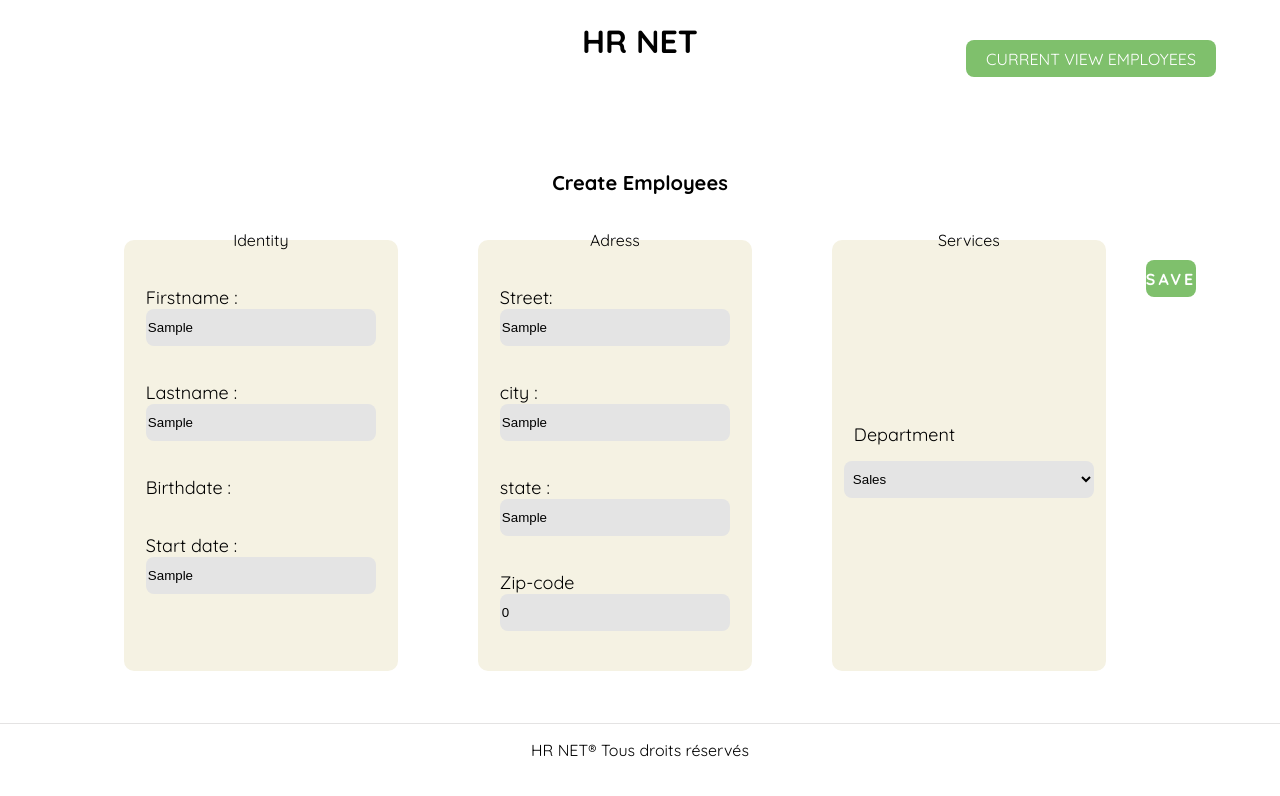
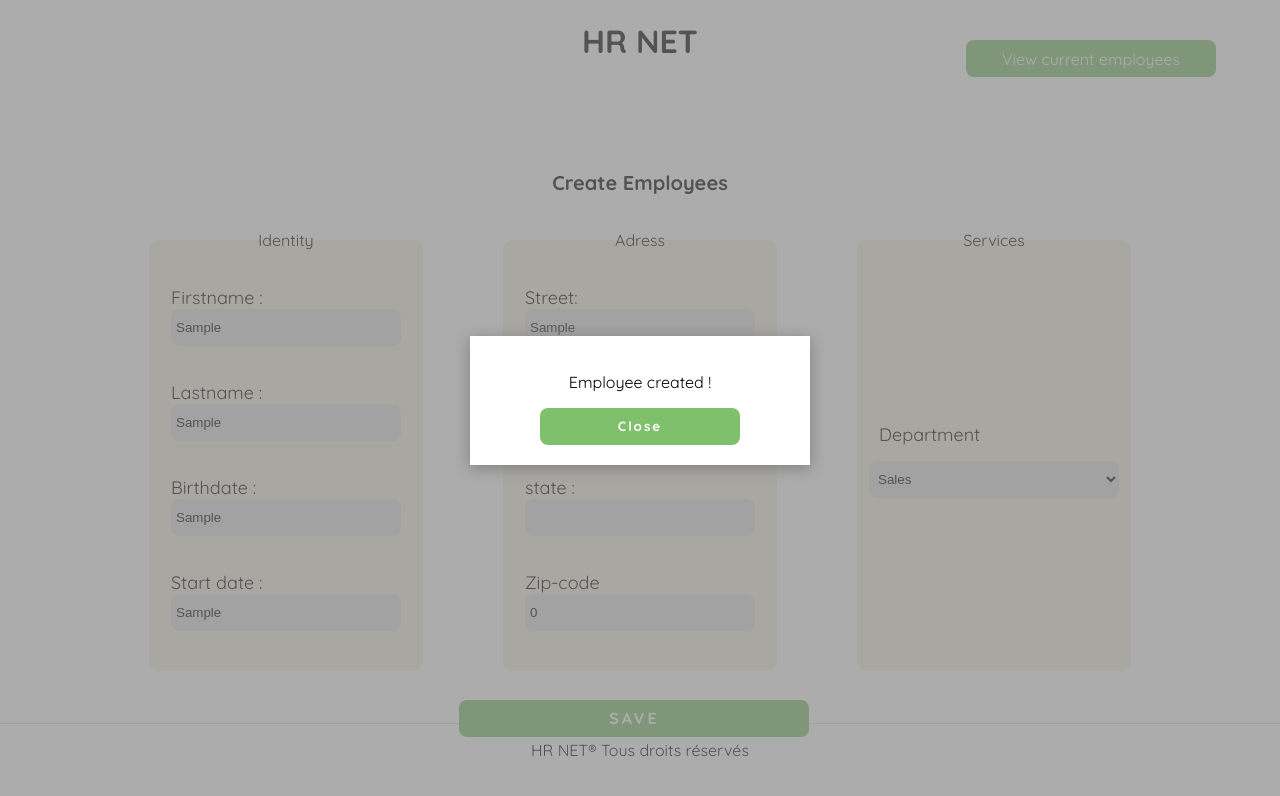
Before and after one commit to Erwandeb/PROJET_14_HRNET, a React (Create React App) app: page / in a window 1280 px wide. Both pictures are taken after typing "Sample", "Sample", "Sample", "Sample", "Sample", "Sample" into the empty fields and a click on the button "SAVE". Shown: the top 796 px of the page. Built offline with nearby package versions, Linux system fonts and the light colour scheme.

Commit message:
add list

```diff
--- a/src/components/CreateEmployee/Form.js
+++ b/src/components/CreateEmployee/Form.js
@@ -10,7 +10,9 @@ const FormName = () => {
     const [lastname, setLastname] = useState("");
     const [street , setStreet] = useState("");
     const [city, setCity] = useState("");
-    const [zipCode, setZipCode] = useState(0)
+    const [zipCode, setZipCode] = useState(0);
+    const [displayModal, setDisplayModal] = useState(false);
+    const modalText = "Employee created !";
 
     const handleSavingForm = (e) =>{
         /**
@@ -18,11 +20,11 @@ const FormName = () => {
         * 2- Envoie une modale de confirmation a l'utilisateur
         */
         e.preventDefault();
-        console.log("boum")
+        setDisplayModal(true);
+    }
 
-        const test = "yo";
-        //ModalDialog(test);
-
+    const hiddingModal = ()=>{
+        setDisplayModal(false)
     }
 
 
@@ -55,7 +57,7 @@ const FormName = () => {
                         </label>
                         <label htmlFor="Birthdate">
                             Birthdate :
-
+                            <input type="text"></input>
                         </label>
                         <label for="Start-date">
                             Start date :
@@ -109,87 +111,18 @@ const FormName = () => {
                             <option>Legal</option>
                         </select>
                 </fieldset>
-                <button className="save-form" type="submit">SAVE</button>
+                <button className="save-form" type="submit" onClick={ModalDialog}>SAVE</button>
             </form>
+            {
+                displayModal ? (
+                    <ModalDialog text={modalText} isHidding={hiddingModal}/>
+                ):(
+                    <div></div>
+                )
+            }
 
         </div>
     );
 };
 
 export default FormName;
-
-
-
-
-
-/*
-const SignIncontent = () => {
-
-    const [username, setUsername] = useState("");
-    const [password, setPassword] = useState("");
-
-    const  handleLogin =(e)=>{
-        e.preventDefault();
-
-        const identificationError = document.getElementById('identification-error');
-
-        axios({
-            method: "post",
-            url:`${process.env.REACT_APP_API_URL}api/v1/user/login`,
-            data: {
-                 email:username,
-                password:password,
-            },
-        })
-        .then((res)=>{
-            localStorage.setItem("token", res.data.body.token);
-            window.location='/profil';
-        })
-        .catch((err) => {
-            identificationError.innerHTML = "Vos identifiants sont incorrects !";
-            console.log(err.data);
-        })
-    };
-
-    return (
-        <section className="sign-in-content">
-            <i className="fa fa-user-circle sign-in-icon"></i>
-            <h1>Sign In</h1>
-            <form action="" onSubmit={handleLogin}>
-                <div className="input-wrapper">
-                    <label htmlFor="username">Username</label>
-                    <input
-                        type="text"
-                        id="username"
-                        onChange={(e)=>setUsername(e.target.value)}
-                        value={username}
-                        minLength="2"
-                        maxLength="15"
-                    />
-                </div>
-                <div className="input-wrapper">
-                    <label htmlFor="password">Password</label >
-                        <input
-                            type="password"
-                            id="password"
-                            onChange={(e)=>setPassword(e.target.value)}
-                            value={password}
-                            minLength="2"
-                            maxLength="15"
-                        />
-                </div>
-                <div className="input-remember">
-                    <input
-                        type="checkbox"
-                        id="remember-me"
-                    />
-                    <label htmlFor="remember-me">Remember me</label>
-                </div>
-                <div id="identification-error"></div>
-                <button type="submit" className="sign-in-button">Sign in</button>
-            </form>
-        </section>
-    );
-};
-
-*/
--- a/src/components/Plugins/DatePicker.js
+++ b/src/components/Plugins/DatePicker.js
@@ -8,11 +8,13 @@ export const DatePicker = () => {
     const dates_element = document.querySelector('.date-picker .dates')
 
 
-    date_picker_element.addEventListener('click',toggleDatePicker);
+    //date_picker_element.addEventListener('click',toggleDatePicker);
 
+    /*
     const toggleDatePicker =(e)=>{
         dates_element.classList.toggle('active');
     }
+    */
 
     return(
         <div className="date-picker">
--- a/src/components/Plugins/ModalDialog.js
+++ b/src/components/Plugins/ModalDialog.js
@@ -1,21 +1,15 @@
-import React, { useState } from "react";
+import React from "react";
 
 
-export const ModalDialog = (message) => {
+export const ModalDialog = (props) => {
 
-    const [modal, setModal] = useState(false);
-
-    const toggleModal = ()=>{
-        setModal(!modal)
-    }
-
-    return(
-        <div className="modal-Dialog">
-            <div className="overlay" onClick={toggleModal}>
+    return (
+        <div className="modal-dialog" onClick={props.hide}>
+            <div className="overlay" >
                 <div className="message-content">
-                    <p>TEST MESSAGE</p>
+                    <p>{props.text}</p>
                 </div>
-                <button className="close-modal" onClick={toggleModal}>close</button>
+                <button className="close-modal" onClick={props.isHidding}>Close</button>
             </div>
         </div>
     );
--- a/src/components/general/Navigation.js
+++ b/src/components/general/Navigation.js
@@ -1,44 +1,17 @@
-import React, { useState } from 'react';
+import React from 'react';
 import { NavLink } from 'react-router-dom';
 
 
-const NavPortail = () => {
-
-    const [navigationDisplay, setNavigationDisplay] = useState(true);
-
-
-  function  handleNavigationDisplay(){
-    setNavigationDisplay(true)
-    }
-
-  function  handleNavigationDisplayReturn(){
-        setNavigationDisplay(false)
-    }
-
+const NavPortail = (props) => {
     return (
         <div className="navigation">
-            {
-                navigationDisplay ?(
-                    <NavLink
-                    className="button-redirection"
-                    exact to ="/Employees"
-                    activeClassName="nav-active"
-                    onClick={handleNavigationDisplayReturn}
-                    >
-                      CURRENT VIEW EMPLOYEES
-                    </NavLink>
-                ):(
-                    <NavLink
-                    className="button-redirection"
-                    exact to ="/"
-                    activeClassName="nav-active"
-                    onClick={handleNavigationDisplay}
-                    >
-                     HOME
-                    </NavLink>
-                )
-            }
-
+            <NavLink
+            className="button-redirection"
+            exact to = {props.navContent.urlPath}
+            activeClassName="nav-active"
+            >
+            {props.navContent.currentNavName}
+            </NavLink>
         </div>
     );
 };
--- a/src/pages/CreateEmployee.js
+++ b/src/pages/CreateEmployee.js
@@ -1,4 +1,4 @@
-import React from 'react';
+import React, { useState } from 'react';
 import Form from '../components/CreateEmployee/Form';
 import Footer from '../components/general/Footer';
 import Navigation from '../components/general/Navigation';
@@ -7,16 +7,21 @@ import Navigation from '../components/general/Navigation';
 const Home = () => {
 
 
+    const ButtonNavigationContent = {
+        currentNavName: 'View current employees',
+        urlPath: '/Employees'
+    }
+
+
     return (
         <div className="home">
-            <Navigation/>
+            <Navigation navContent={ButtonNavigationContent}/>
             <div className="title">
                 <h1>HR NET</h1>
             </div>
             <div className="cointainer">
                 <h2> Create Employees</h2>
                 <Form/>
-
             </div>
             <Footer/>
         </div>
--- a/src/pages/EmployeeList.js
+++ b/src/pages/EmployeeList.js
@@ -3,9 +3,15 @@ import Footer from '../components/general/Footer';
 import Navigation from '../components/general/Navigation';
 
 const Employees = () => {
+
+    const ButtonNavigationContent = {
+        currentNavName: 'Home',
+        urlPath: '/'
+    }
+
     return (
         <div className="employees">
-            <Navigation/>
+            <Navigation navContent={ButtonNavigationContent}/>
             <Footer/>
         </div>
     );
--- a/src/style/CreateEmployee/_form.scss
+++ b/src/style/CreateEmployee/_form.scss
@@ -8,6 +8,7 @@
         display: flex;
         justify-content: space-between;
         width: 100%;
+        position: relative;
         fieldset{
             border: none;
             background-color: #f5f2e3;
@@ -34,6 +35,7 @@
                     background-color: rgb(228, 228, 228);
                     border-radius: 8px;
                     height: 35px;
+                    padding-left: 5px;
                 }
                 select{
                     width: 100%;
@@ -42,8 +44,6 @@
             }
         }
     }
-
-
 }
 
 #department{
@@ -78,6 +78,10 @@
     letter-spacing: 3px;
     font-size: 16px;
     cursor: pointer;
+    position: absolute;
+    bottom: -15%;
+    left: 33%;
+    width: 350px;
     &:hover{
         background-color: #8bc07b;
     }
--- a/src/style/index.scss
+++ b/src/style/index.scss
@@ -4,3 +4,4 @@
 @import './CreateEmployee/home.scss';
 @import './general/footer.scss';
 @import './plugins/datePicker';
+@import './plugins/modalDialog';
--- /dev/null
+++ b/src/style/plugins/_modalDialog.scss
@@ -0,0 +1,49 @@
+.modal-dialog{
+    background-color: rgba(128, 128, 128, 0.651);
+    width: 100%;
+    height: 100vh;
+    position: absolute;
+    top: 0px;
+    right: 0;
+    color: red;
+    display: flex;
+    justify-content: center;
+    align-items: center;
+    //opacity: 0.33;
+}
+
+.overlay{
+    color: black;
+    opacity: 1;
+    background-color: white;
+    width: 300px;
+    padding: 20px;
+    box-shadow: 0px 3px 15px grey;
+    position: absolute;
+    display: flex;
+    align-items: center;
+    text-align: center;
+    justify-content: center;
+    flex-direction: column;
+}
+
+
+
+.close-modal{
+    background-color: #7FC06C;
+    width: 200px;
+    height: 37px;
+    border-radius: 8px;
+    display: flex;
+    align-items: center;
+    text-align: center;
+    justify-content: center;
+    border: none;
+    color: white;
+    letter-spacing: 2px;
+    font-weight: bold;
+    font-family: 'Quicksand', sans-serif;
+    &:hover{
+        background-color: #8bc07b;
+    }
+}
```
Also changed, not shown: src/components/Plugins/DropdownList.js (added, +11 -0 lines), src/components/Plugins/DropdownMenu.js (deleted).
